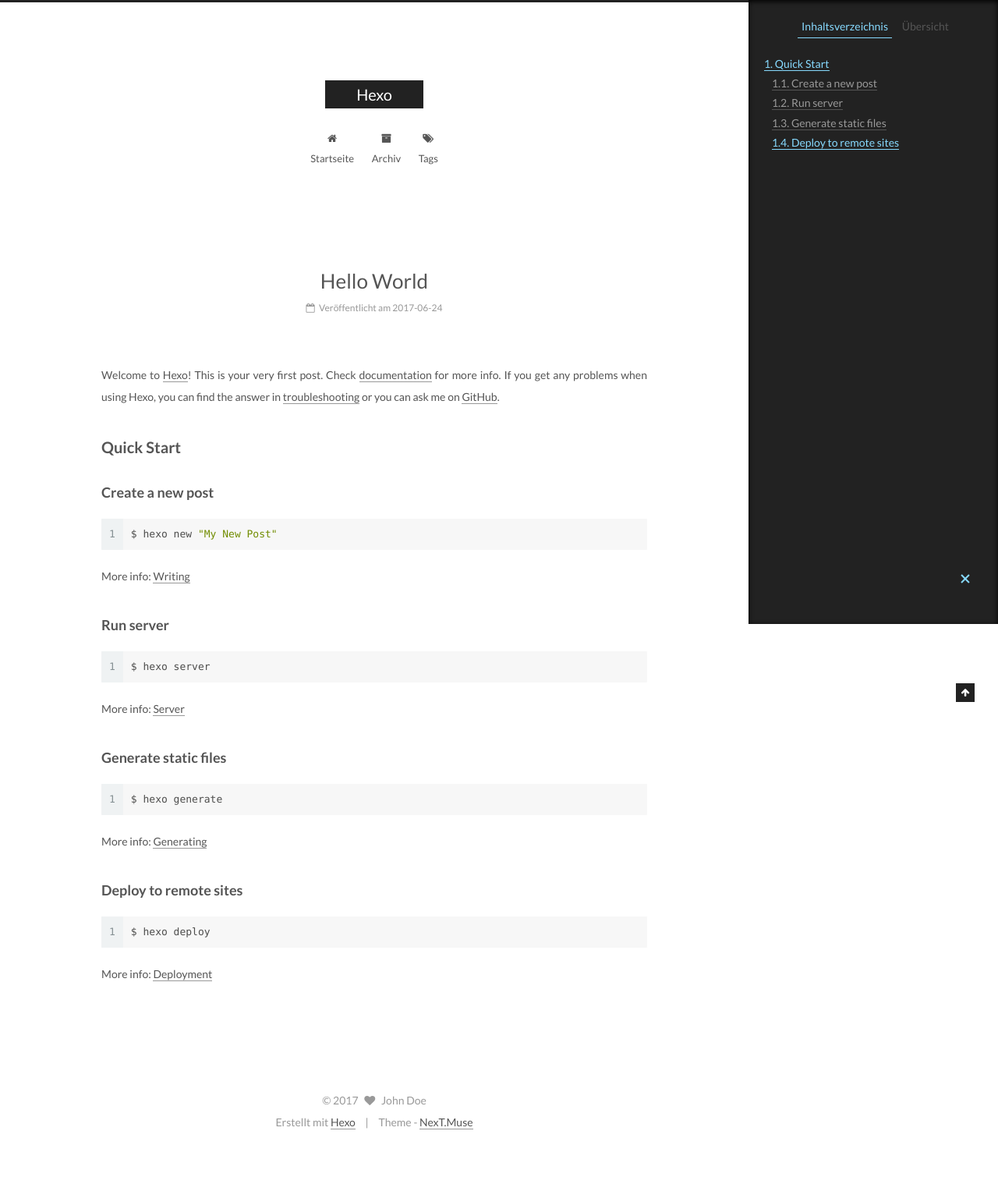
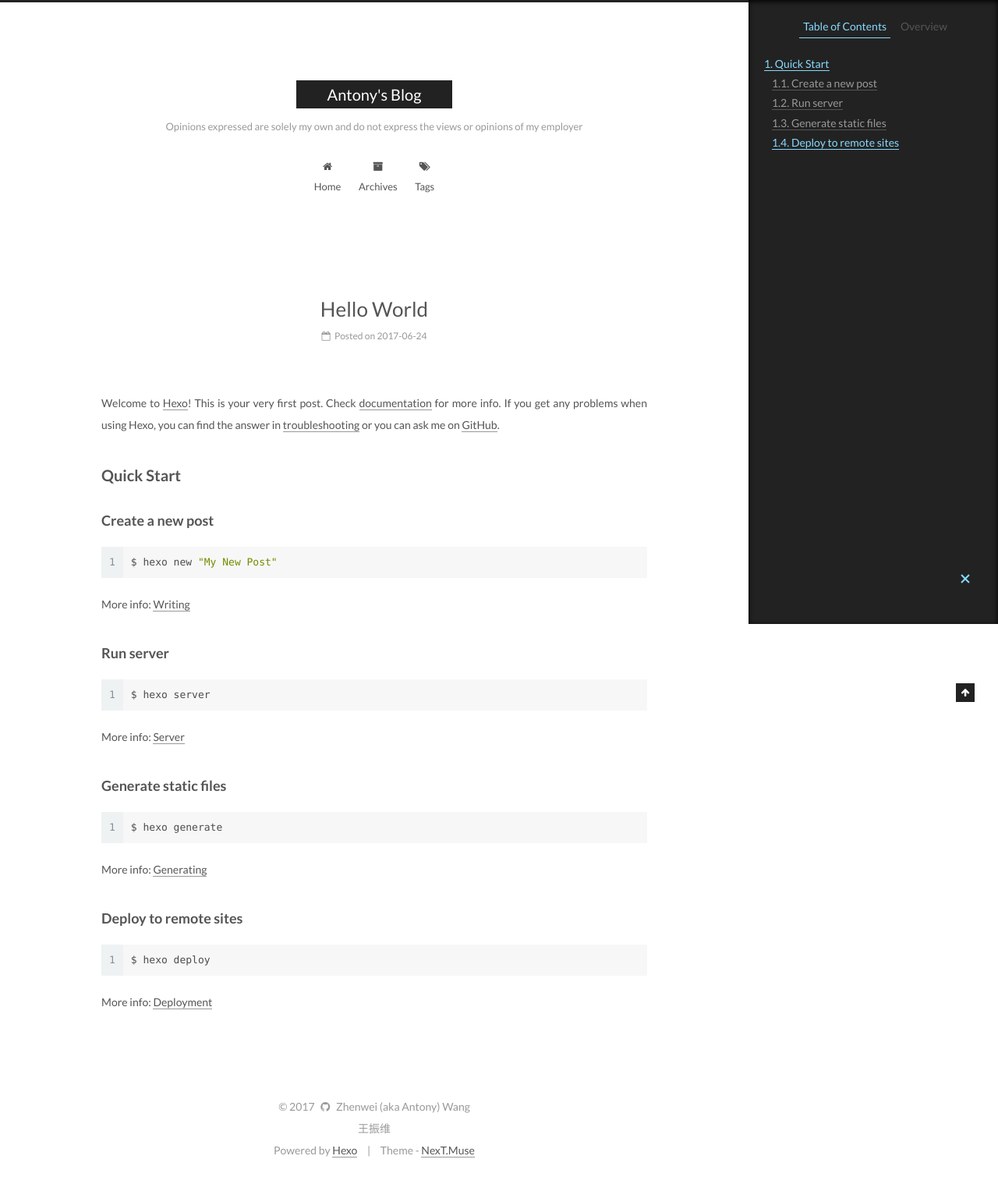
Before and after one commit to wangleibeckham/wangleibeckham.github.io, a plain HTML site: page 2017/06/24/hello-world/index.html in a window 1280 px wide. Shown: the whole page at 78% size. Before the commit the page ends 1473 px from the top, so only its background shows below. Drawn offline with Linux system fonts and the light colour scheme.

Commit message:
Site updated: 2017-06-24 19:07:42

```diff
--- a/2017/06/24/hello-world/index.html
+++ b/2017/06/24/hello-world/index.html
@@ -5,7 +5,7 @@
 
 
 
-<html class="theme-next muse use-motion" lang="">
+<html class="theme-next muse use-motion" lang="en">
 <head>
   <meta charset="UTF-8"/>
 <meta http-equiv="X-UA-Compatible" content="IE=edge" />
@@ -97,7 +97,7 @@
 <meta property="og:type" content="article">
 <meta property="og:title" content="Hello World">
 <meta property="og:url" content="http://yoursite.com/2017/06/24/hello-world/index.html">
-<meta property="og:site_name" content="Hexo">
+<meta property="og:site_name" content="Antony&#39;s Blog">
 <meta property="og:description" content="Welcome to Hexo! This is your very first post. Check documentation for more info. If you get any problems when using Hexo, you can find the answer in troubleshooting or you can ask me on GitHub. Quick">
 <meta property="og:updated_time" content="2017-06-24T18:24:18.000Z">
 <meta name="twitter:card" content="summary">
@@ -136,7 +136,7 @@
 
 
 
-  <title>Hello World | Hexo</title>
+  <title>Hello World | Antony's Blog</title>
 
 
 
@@ -154,7 +154,7 @@
 
 </head>
 
-<body itemscope itemtype="http://schema.org/WebPage" lang="">
+<body itemscope itemtype="http://schema.org/WebPage" lang="en">
 
 
 
@@ -172,12 +172,12 @@
     <div class="custom-logo-site-title">
       <a href="/"  class="brand" rel="start">
         <span class="logo-line-before"><i></i></span>
-        <span class="site-title">Hexo</span>
+        <span class="site-title">Antony's Blog</span>
         <span class="logo-line-after"><i></i></span>
       </a>
     </div>
 
-        <p class="site-subtitle"></p>
+        <p class="site-subtitle">Opinions expressed are solely my own and do not express the views or opinions of my employer</p>
 
   </div>
 
@@ -202,7 +202,7 @@
 
               <i class="menu-item-icon fa fa-fw fa-home"></i> <br />
 
-            Startseite
+            Home
           </a>
         </li>
 
@@ -212,7 +212,7 @@
 
               <i class="menu-item-icon fa fa-fw fa-archive"></i> <br />
 
-            Archiv
+            Archives
           </a>
         </li>
 
@@ -258,13 +258,13 @@
     <link itemprop="mainEntityOfPage" href="http://yoursite.com/2017/06/24/hello-world/">
 
     <span hidden itemprop="author" itemscope itemtype="http://schema.org/Person">
-      <meta itemprop="name" content="John Doe">
+      <meta itemprop="name" content="Zhenwei (aka Antony) Wang <br/> 王振维">
       <meta itemprop="description" content="">
       <meta itemprop="image" content="/images/avatar.gif">
     </span>
 
     <span hidden itemprop="publisher" itemscope itemtype="http://schema.org/Organization">
-      <meta itemprop="name" content="Hexo">
+      <meta itemprop="name" content="Antony's Blog">
     </span>
 
 
@@ -282,7 +282,7 @@
                 <i class="fa fa-calendar-o"></i>
               </span>
 
-                <span class="post-meta-item-text">Veröffentlicht am</span>
+                <span class="post-meta-item-text">Posted on</span>
 
               <time title="Post created" itemprop="dateCreated datePublished" datetime="2017-06-24T14:24:18-04:00">
                 2017-06-24
@@ -405,10 +405,10 @@
 
         <ul class="sidebar-nav motion-element">
           <li class="sidebar-nav-toc sidebar-nav-active" data-target="post-toc-wrap" >
-            Inhaltsverzeichnis
+            Table of Contents
           </li>
           <li class="sidebar-nav-overview" data-target="site-overview">
-            Übersicht
+            Overview
           </li>
         </ul>
 
@@ -417,10 +417,10 @@
         <div class="site-author motion-element" itemprop="author" itemscope itemtype="http://schema.org/Person">
           <img class="site-author-image" itemprop="image"
                src="/images/avatar.gif"
-               alt="John Doe" />
-          <p class="site-author-name" itemprop="name">John Doe</p>
+               alt="Zhenwei (aka Antony) Wang <br/> 王振维" />
+          <p class="site-author-name" itemprop="name">Zhenwei (aka Antony) Wang <br/> 王振维</p>
 
-              <p class="site-description motion-element" itemprop="description"></p>
+              <p class="site-description motion-element" itemprop="description">Software Development Engineer<br/>at SoftLayer, an IBM company</p>
 
         </div>
         <nav class="site-state motion-element">
@@ -429,7 +429,7 @@
             <div class="site-state-item site-state-posts">
               <a href="/archives/">
                 <span class="site-state-item-count">1</span>
-                <span class="site-state-item-name">Artikel</span>
+                <span class="site-state-item-name">posts</span>
               </a>
             </div>
 
@@ -492,14 +492,14 @@
   &copy;
   <span itemprop="copyrightYear">2017</span>
   <span class="with-love">
-    <i class="fa fa-heart"></i>
+    <i class="fa fa-github"></i>
   </span>
-  <span class="author" itemprop="copyrightHolder">John Doe</span>
+  <span class="author" itemprop="copyrightHolder">Zhenwei (aka Antony) Wang <br/> 王振维</span>
 </div>
 
 
 <div class="powered-by">
-  Erstellt mit  <a class="theme-link" href="https://hexo.io">Hexo</a>
+  Powered by <a class="theme-link" href="https://hexo.io">Hexo</a>
 </div>
 
 <div class="theme-info">
--- a/css/main.css
+++ b/css/main.css
@@ -1677,7 +1677,7 @@ pre .javascript .function {
   width: 4px;
   height: 4px;
   border-radius: 50%;
-  background: #44b844;
+  background: #39ff3c;
 }
 .links-of-blogroll {
   font-size: 13px;
```
Also changed, not shown: archives/2017/06/index.html (+21 -18 lines), archives/2017/index.html (+21 -18 lines), archives/index.html (+21 -18 lines), index.html (+23 -20 lines).
